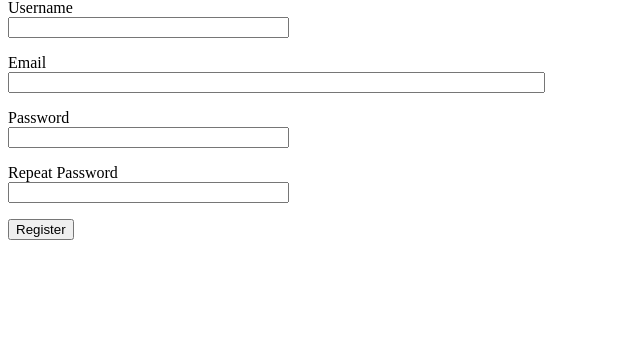
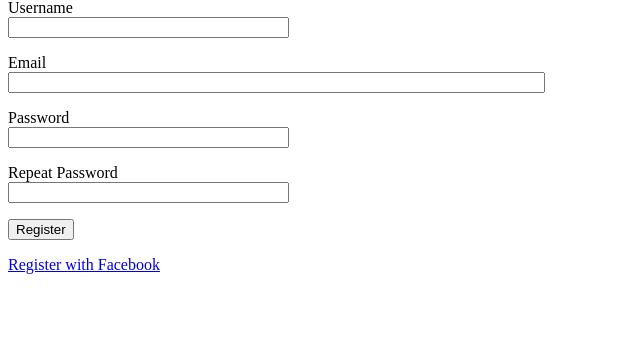
Before and after one commit to VivianGunawan/FoodFriends, a Flask app: page /register in a window 1280 px wide. Shown: the part 117-469 px from the top of the page, without its empty margins (0-640 px from the left). Run offline with Flask 2, Linux system fonts and the light colour scheme.

Commit message:
Update register.html
change facebook authorization link

```diff
--- a/app/templates/register.html
+++ b/app/templates/register.html
@@ -33,5 +33,7 @@
             {% endfor %}
         </p>
         <p>{{ form.submit() }}</p>
+
+        <a href={{auth_url}}>Register with Facebook</a>
     </form>
 {% endblock %}
```
